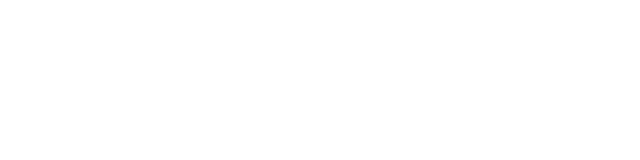
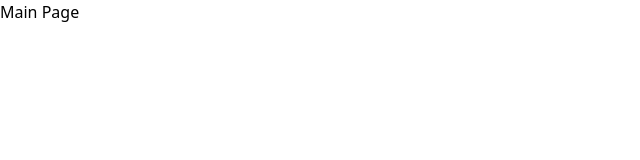
Before and after one commit to peach12389/movies, a Next.js app: page / in a window 1280 px wide. Shown: the top 160 px of the page, without its empty margins (0-640 px from the left). Built offline with nearby package versions, Linux system fonts and the light colour scheme.

Commit message:
enabled JIT

```diff
--- a/pages/index.tsx
+++ b/pages/index.tsx
@@ -1,9 +1,3 @@
-
-
 export default function Home() {
-  return (
-    <div >
-
-    </div>
-  )
+  return <div>Main Page</div>;
 }
--- a/tailwind.config.js
+++ b/tailwind.config.js
@@ -1,4 +1,5 @@
 module.exports = {
+  mode: 'jit',
   purge: ['./pages/**/*.{js,ts,jsx,tsx}', './components/**/*.{js,ts,jsx,tsx}'],
   darkMode: false, // or 'media' or 'class'
   theme: {
@@ -8,4 +9,4 @@ module.exports = {
     extend: {},
   },
   plugins: [],
-}
+};
```
